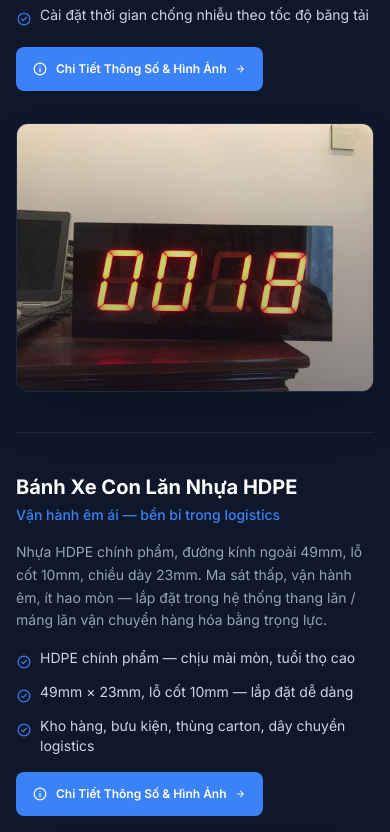
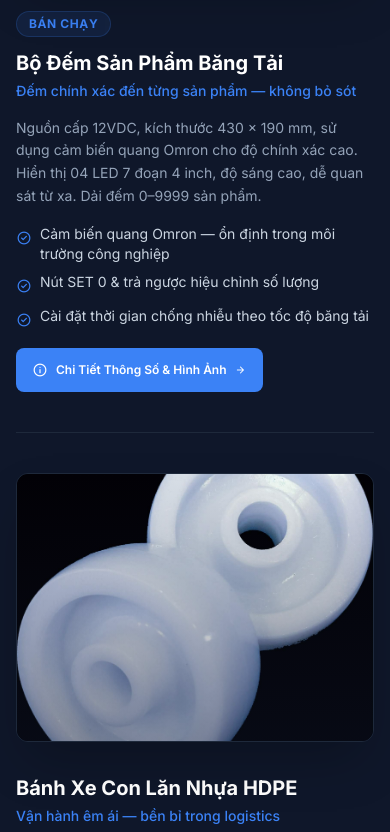
Before and after one commit to LongBush23/Phuc_Nguyen_Sinco, a website: page index.html in a window 390 px wide. Shown: the part 932-1764 px from the top of the page. Drawn offline with nearby package versions, Linux system fonts and the light colour scheme.

Commit message:
Fix mobile product layout: images now appear above text and buttons
Both products now show images first (order-1), then text/buttons (order-2) on mobile

```diff
--- a/index.html
+++ b/index.html
@@ -176,7 +176,7 @@
               class="grid md:grid-cols-2 gap-8 sm:gap-12 md:gap-16 items-center reveal"
             >
               <div
-                class="order-2 md:order-1 relative aspect-[4/3] rounded-xl sm:rounded-2xl overflow-hidden shadow-2xl border border-slate-800 hover-lift"
+                class="order-1 md:order-1 relative aspect-[4/3] rounded-xl sm:rounded-2xl overflow-hidden shadow-2xl border border-slate-800 hover-lift"
               >
                 <img
                   alt="Bộ đếm sản phẩm băng tải với màn hình LED"
@@ -187,7 +187,7 @@
                   class="absolute inset-0 bg-gradient-to-t from-background-dark/40 to-transparent"
                 ></div>
               </div>
-              <div class="order-1 md:order-2 space-y-4 sm:space-y-6">
+              <div class="order-2 md:order-2 space-y-4 sm:space-y-6">
                 <div>
                   <span
                     class="inline-block px-3 py-1 rounded-full bg-brand-blue/10 text-brand-blue text-xs font-bold uppercase tracking-wider mb-3 border border-brand-blue/20"
@@ -264,7 +264,7 @@
               class="grid md:grid-cols-2 gap-8 sm:gap-12 md:gap-16 items-center reveal"
             >
               <div
-                class="order-2 md:order-1 relative aspect-[4/3] rounded-xl sm:rounded-2xl overflow-hidden shadow-2xl border border-slate-800 hover-lift"
+                class="order-1 md:order-1 relative aspect-[4/3] rounded-xl sm:rounded-2xl overflow-hidden shadow-2xl border border-slate-800 hover-lift"
               >
                 <img
                   alt="Bánh xe con lăn HDPE cho hệ thống logistics"
@@ -275,7 +275,7 @@
                   class="absolute inset-0 bg-gradient-to-t from-background-dark/40 to-transparent"
                 ></div>
               </div>
-              <div class="order-1 md:order-2 space-y-4 sm:space-y-6">
+              <div class="order-2 md:order-2 space-y-4 sm:space-y-6">
                 <div>
                   <h3
                     class="text-xl sm:text-2xl md:text-3xl font-bold text-white mb-1 sm:mb-2"
```
